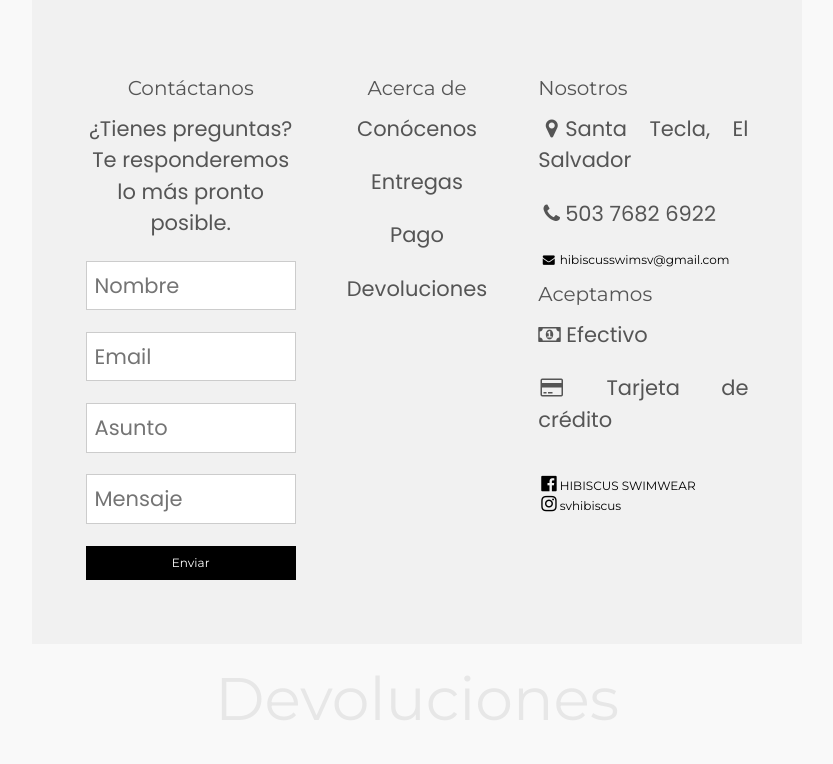
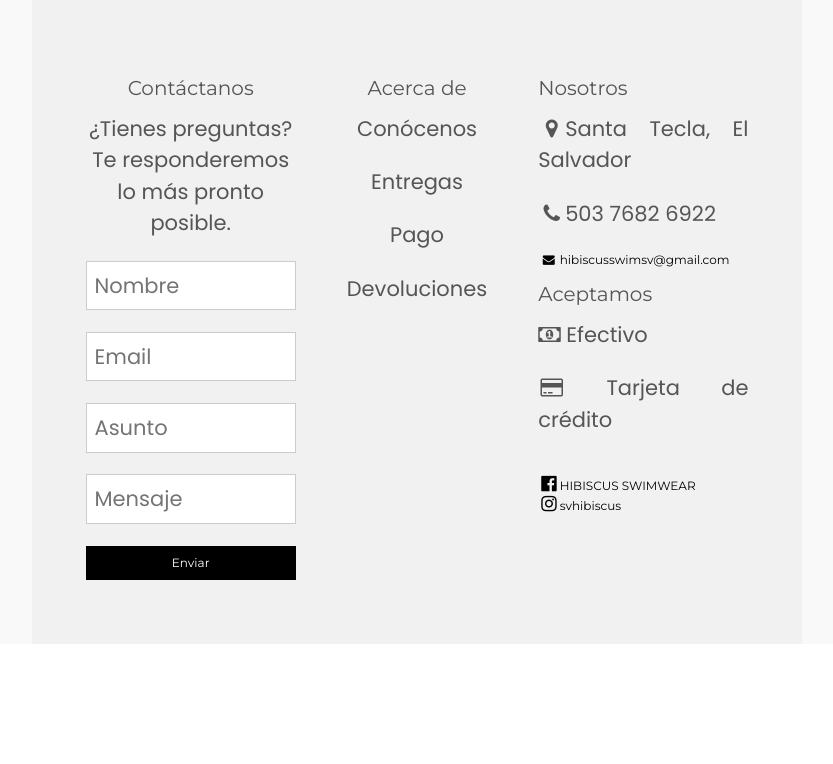
Before and after one commit to fadiaz4/ProyectoFinalManganeso, a Flask app: page / in a window 1280 px wide. Shown: the part 2996-3760 px from the top of the page, without its empty margins (348-1181 px from the left). After the commit the page ends 3640 px from the top, so only its background shows below. Run offline with Flask 2, Linux system fonts and the light colour scheme.

Commit message:
indexfinal2

```diff
--- a/templates/index.html
+++ b/templates/index.html
@@ -233,8 +233,6 @@
                               </div>
                             </footer>
 
-                            <h2 align="center">Devoluciones</h2>
-
                             <!-- Contenido del final de la página -->
                           </div>
 
```
